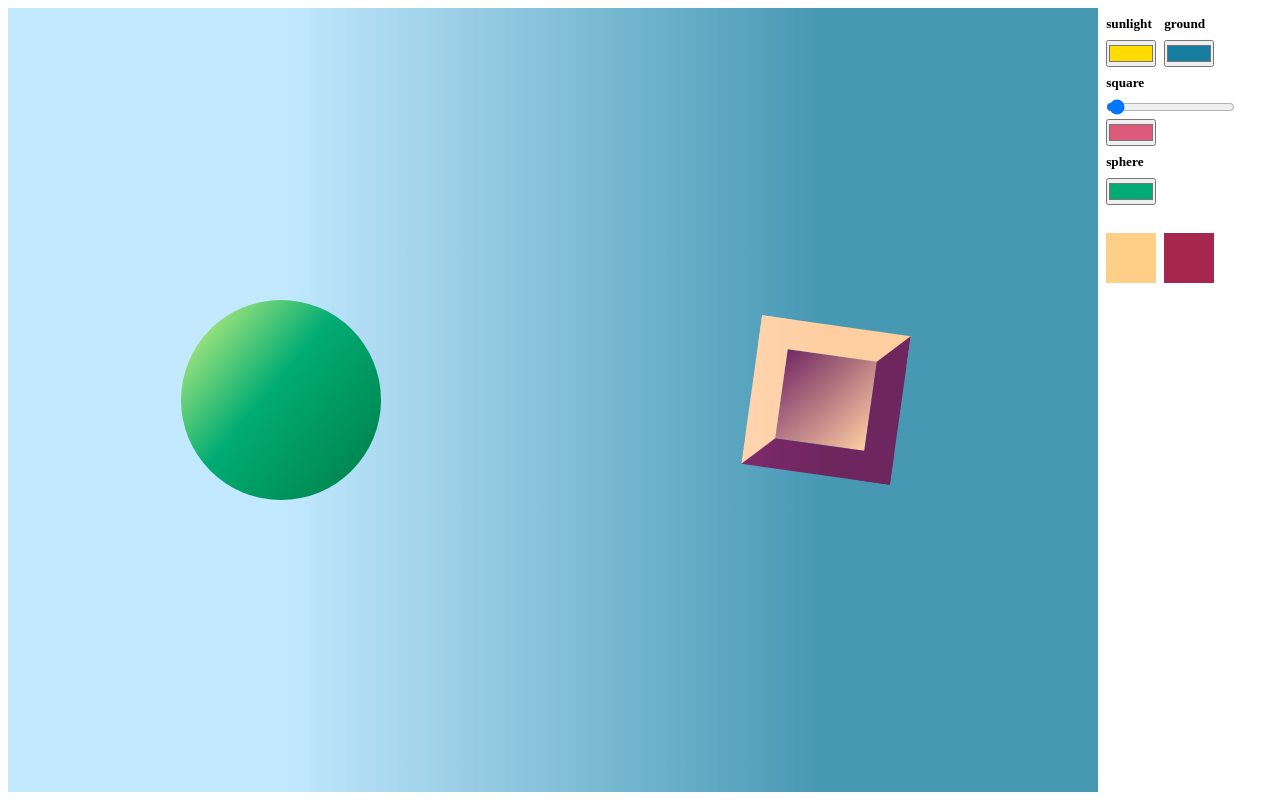
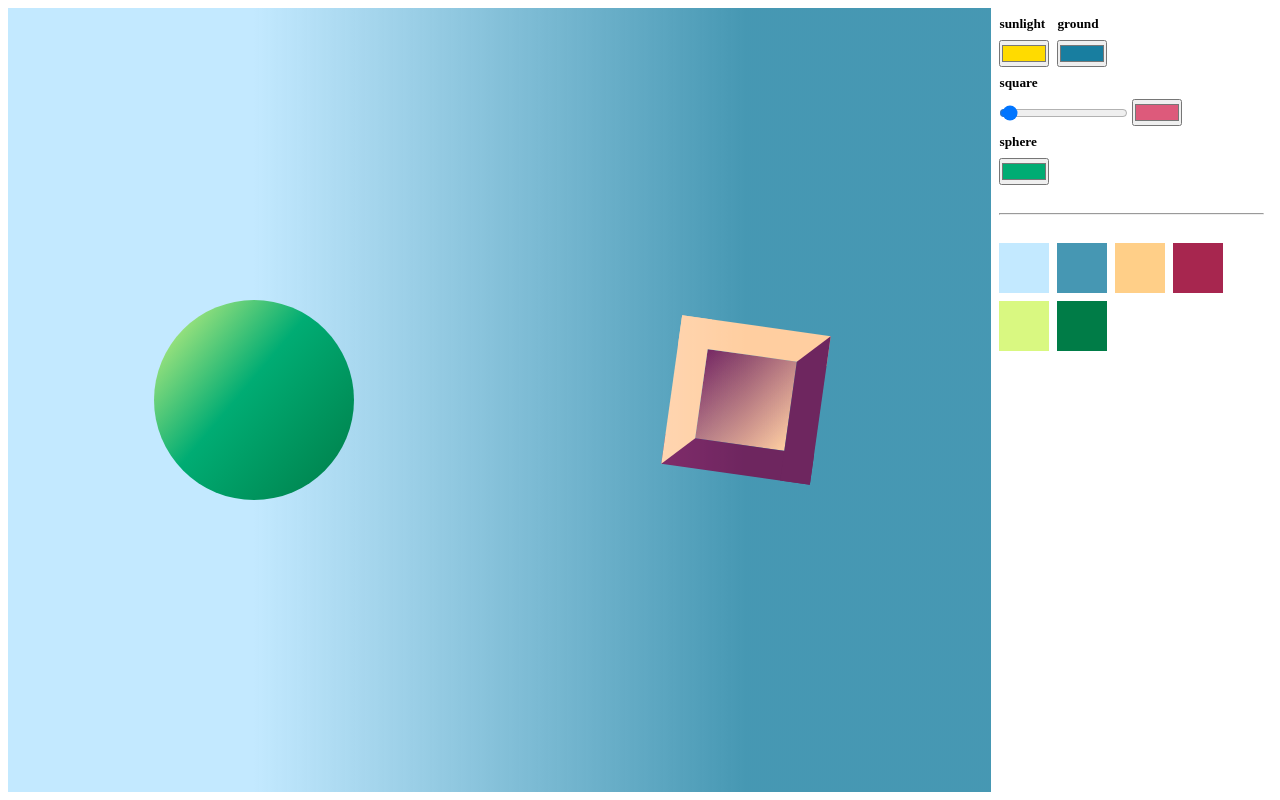
Before and after one commit to celltowertrees/painting-simulator, a SvelteKit app: page / in a window 1280 px wide. Built offline with nearby package versions, Linux system fonts and the light colour scheme.

Commit message:
all colors added back to palette

```diff
--- a/src/lib/components/controlpanel.svelte
+++ b/src/lib/components/controlpanel.svelte
@@ -24,6 +24,7 @@
     <h5>sphere</h5>
     <input type="color" bind:value={$initial.sphere.base} />
   </div>
+  <hr />
   <div class="palette">
     {#each palettes as palette}
       <div class="palette-item" style="--light: {palette.light}; --shadow: {palette.shadow};">
@@ -51,9 +52,16 @@
     gap: var(--gap);
   }
 
-  .palette {
+  hr {
     /* TODO use variable */
     margin-top: 20px;
+    margin-bottom: 20px;
+  }
+
+  .palette {
+    display: flex;
+    flex-wrap: wrap;
+    gap: var(--gap);
   }
 
   .palette-item {
--- a/src/lib/components/objects/sphere.svelte
+++ b/src/lib/components/objects/sphere.svelte
@@ -1,19 +1,14 @@
 <script lang="ts">
-    import { getLight, getShadow } from '$lib/utils/mixers';
+    import { initial } from '$lib/store/config.svelte';
     import { type Component } from './object.types';
 
-    let { light, base }: Component = $props();
+    let { palette }: Component = $props();
 
-    let palette = $derived({
-        base: base,
-        shadow: getShadow(base),
-        light: getLight(light, base)
-    })
 </script>
 
 <div class="sphere" style="
     --light: {palette.light};
-    --base: {palette.base};
+    --base: {$initial.sphere.base};
     --shadow: {palette.shadow};
 "></div>
 
--- a/src/lib/components/objects/square.svelte
+++ b/src/lib/components/objects/square.svelte
@@ -1,4 +1,5 @@
 <script lang="ts">
+  import { initial } from '$lib/store/config.svelte';
   import { type Component } from './object.types';
 
   let { base, rotation = 0, palette }: Component = $props();
@@ -6,7 +7,7 @@
 
 <div class="square" style="
     --light: {palette.light};
-    --base: {base};
+    --base: {$initial.square.base};
     --shadow: {palette.shadow};
     --rotation: {rotation}deg;
     --negative-rotation: -{rotation + 45}deg;
--- a/src/routes/+page.svelte
+++ b/src/routes/+page.svelte
@@ -1,6 +1,5 @@
 <script lang="ts">
   import chroma from "chroma-js";
-  import { setContext } from "svelte";
   import { initial } from "$lib/store/config.svelte";
   import { getLight, getShadow } from '$lib/utils/mixers';
   // import svg from "$lib/svg/noise.svg?component";
@@ -8,8 +7,15 @@
   import Square from "$lib/components/objects/square.svelte";
   import ControlPanel from "$lib/components/controlpanel.svelte";
 
-  let sky = $derived($initial.skyBase);
-  let ground = $derived(chroma($initial.groundBase).alpha(0.8));
+  let bgPalette = $derived({
+    light: $initial.skyBase,
+    shadow: chroma($initial.groundBase).alpha(0.8)
+  });
+
+  let spherePalette = $derived({
+    shadow: getShadow($initial.sphere.base),
+    light: getLight($initial.sunlight, $initial.sphere.base)
+  });
 
   let squarePalette = $derived({
     shadow: getShadow($initial.square.base),
@@ -22,12 +28,12 @@
 </svelte:head>
 
 <div class="container" style="--gap: 0.5rem">
-  <div class="screen" style="--background: {sky}; --ground: {ground};">
+  <div class="screen" style="--background: {bgPalette.light}; --ground: {bgPalette.shadow};">
     <!-- <div class="texture" style="background-image: url({svg})"></div> -->
     <div class="gradient"></div>
     <div class="grid">
       <div class="item-1">
-        <Sphere light={$initial.sunlight} base={$initial.sphere.base} name="sphere" />
+        <Sphere palette={spherePalette} name="sphere" />
       </div>
       <div class="item-2">
         <Square palette={squarePalette} rotation={$initial.square.rotation} name="square" />
@@ -35,7 +41,7 @@
     </div>
   </div>
 
-  <ControlPanel palettes={[squarePalette]} />
+  <ControlPanel palettes={[bgPalette, squarePalette, spherePalette]} />
 </div>
 
 <style>
```
